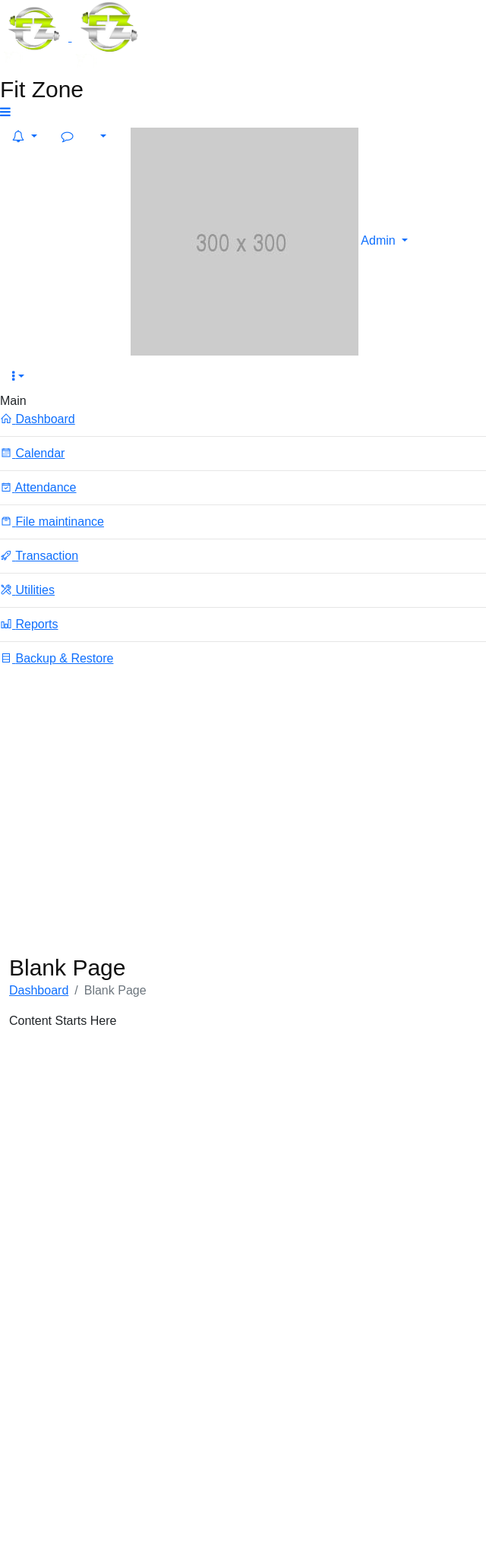
After one commit to iamchu01/FitZone-Gym, a PHP site: page /walk-in.php in a window 1280 px wide. The commit adds this page. Shown: the whole page at 76% size, without its empty margins (0-640 px from the left). Run offline with PHP 8.4, Linux system fonts and the light colour scheme; data that the repository does not hold is empty; some libraries are stand-ins or nearby versions.

Commit message:
add walkin

```diff
--- a/layouts/sidebar.php
+++ b/layouts/sidebar.php
@@ -75,6 +75,7 @@ $page = $components[2];
                     <a href="#"><i class="la la-rocket"></i> <span>Transaction</span> <span class="menu-arrow"></span></a>
                     <ul style="display: none;">
                         <li><a class="<?php echo ($page == 'pos.php') ? 'active' : ''; ?>" href="pos.php">Point of Sale</a></li>
+                        <li><a class="<?php echo ($page == 'walk-in.php') ? 'active' : ''; ?>" href="walk-in.php">Walk In</a></li>
                     </ul>
                 </li>
                 <hr style="border: 0; border-top: 1px solid #A0A0A0; margin: 10px 0;">
@@ -88,6 +89,7 @@ $page = $components[2];
                         <li><a class="<?php echo ($page == 'stock-in.php') ? 'active' : ''; ?>" href="stock-in.php">Stock In</a></li>
                         <li><a class="<?php echo ($page == 'stock-out.php') ? 'active' : ''; ?>" href="stock-out.php">Stock Out</a></li>
                         <li><a class="<?php echo ($page == 'archive.php') ? 'active' : ''; ?>" href="archive.php">Archive</a></li>
+                        <li><a class="<?php echo ($page == 'renewal-and-cancellation.php')?'active':'';?>" href="renewal-and-cancellation.php">Renewal & Cancellations</a></li>
                     </ul>
                 </li>
                 <hr style="border: 0; border-top: 1px solid #A0A0A0; margin: 10px 0;">
--- /dev/null
+++ b/walk-in.php
@@ -0,0 +1,61 @@
+<?php include 'layouts/session.php'; ?>
+<?php include 'layouts/head-main.php'; ?>
+
+<head>
+
+    <title>Blank Page - HRMS admin template</title>
+
+    <?php include 'layouts/title-meta.php'; ?>
+
+    <?php include 'layouts/head-css.php'; ?>
+
+</head>
+
+<body>
+    <div class="main-wrapper">
+    <?php include 'layouts/menu.php'; ?>
+
+    <!-- Page Wrapper -->
+    <div class="page-wrapper">
+
+        <!-- Page Content -->
+        <div class="content container-fluid">
+
+            <!-- Page Header -->
+            <div class="page-header">
+                <div class="row">
+                    <div class="col-sm-12">
+                        <h3 class="page-title">Blank Page</h3>
+                        <ul class="breadcrumb">
+                            <li class="breadcrumb-item"><a href="admin-dashboard.php">Dashboard</a></li>
+                            <li class="breadcrumb-item active">Blank Page</li>
+                        </ul>
+                    </div>
+                </div>
+            </div>
+            <!-- /Page Header -->
+
+            <!-- Content Starts -->
+                Content Starts Here
+            <!-- /Content End -->
+
+        </div>
+        <!-- /Page Content -->
+
+    </div>
+    <!-- /Page Wrapper -->
+
+
+</div>
+<!-- end main wrapper-->
+
+
+<?php include 'layouts/customizer.php'; ?>
+<!-- JAVASCRIPT -->
+<?php include 'layouts/vendor-scripts.php'; ?>
+
+
+
+</body>
+
+</html>
```
